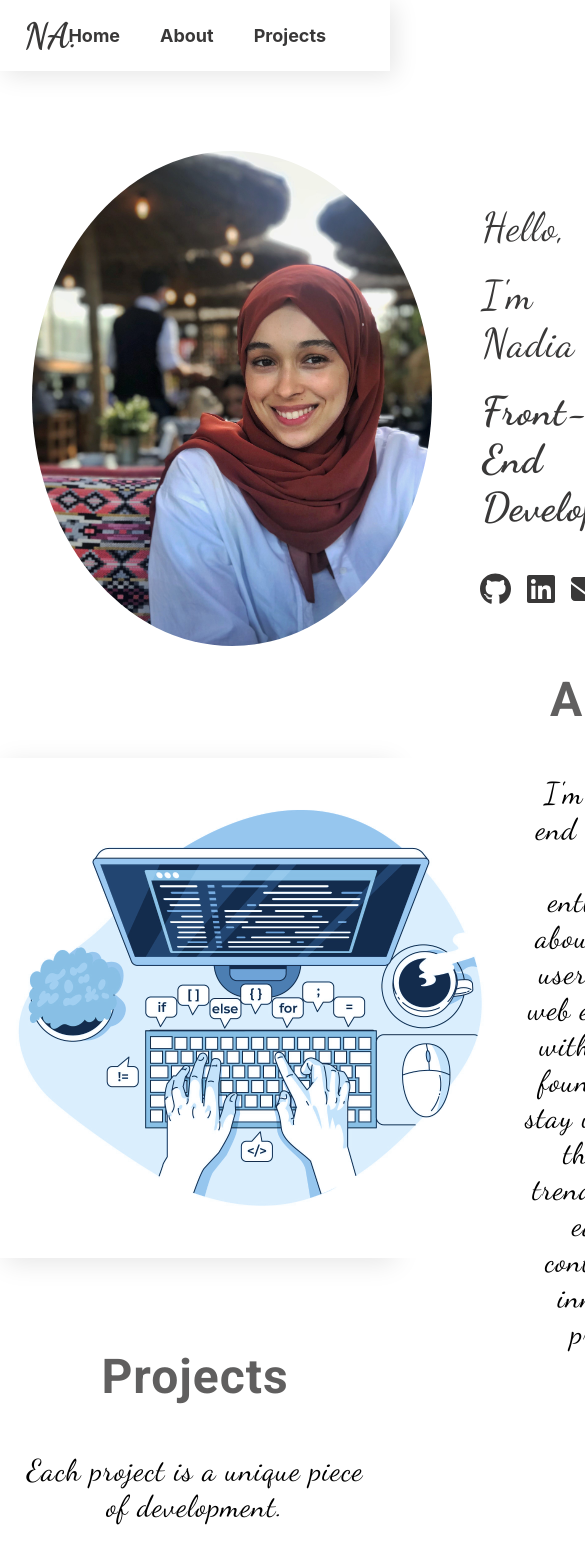
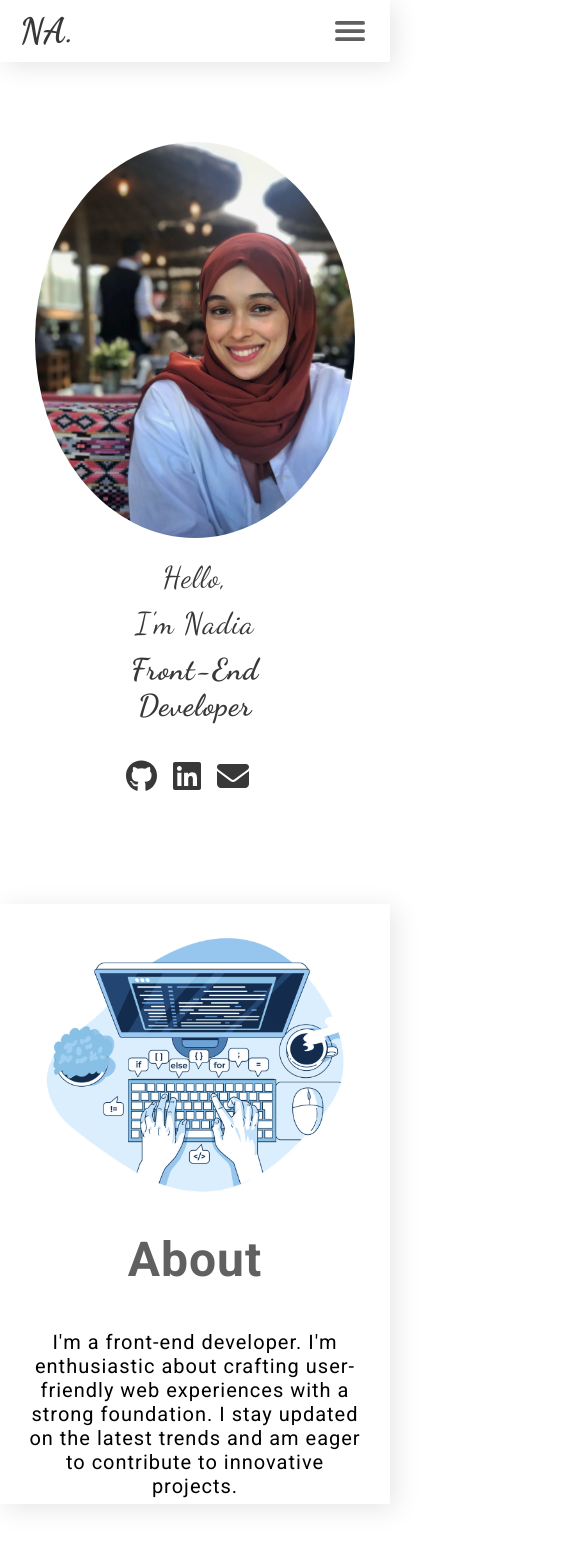
Before and after one commit to Nadia-Amz/my-portfolio, a React (Create React App) app: page / in a window 390 px wide. Shown: the top 1568 px of the page, 585 px wide, since content can reach past the window. Built offline with nearby package versions, Linux system fonts and the light colour scheme.

Commit message:
commited

```diff
--- a/src/components/About.js
+++ b/src/components/About.js
@@ -7,7 +7,7 @@ function about() {
     <>
       <section className="about-container">
         <div className="about-section" id="about">
-          <img src={aboutphoto} alt=""></img>
+          <img src={aboutphoto} alt="" className="about-photo"/>
           <div className="paragraph">
             <h1>About</h1>
             <p>
--- a/src/components/Header.js
+++ b/src/components/Header.js
@@ -4,6 +4,14 @@ import { Link } from "react-scroll";
 
 function Header() {
   const [sticky, setSticky] = useState(false);
+  const [isOpen, setIsOpen] = useState(false);
+
+  const toggleMenu = () => {
+    setIsOpen(!isOpen);
+  };
+  const handleClick = () => {
+    setIsOpen(false);
+  };
 
   function stickyNavbar() {
     if (window.scrollY > 0) {
@@ -13,13 +21,20 @@ function Header() {
     }
   }
   window.addEventListener("scroll", stickyNavbar);
+
+  function resizeWindow() {
+    if (window.innerWidth > 735) {
+      setIsOpen(false);
+    }
+  }
+  window.addEventListener("resize", resizeWindow);
   return (
     <>
       <div className={sticky ? "navigation-bar sticky" : "navigation-bar"}>
         <a href="/">
           <p className="logoImage">NA.</p>
         </a>
-        <ul>
+        <ul className={isOpen ? "menu" : ""}>
           <a href="/">
             <li className="active">Home</li>
           </a>
@@ -30,6 +45,8 @@ function Header() {
               smooth={true}
               offset={-150}
               duration={700}
+              onClick={handleClick}
+
             >
               About
             </Link>
@@ -41,11 +58,16 @@ function Header() {
               smooth={true}
               offset={-100}
               duration={700}
+              onClick={handleClick}
+
             >
               Projects
             </Link>
           </li>
         </ul>
+        <div onClick={toggleMenu} className={isOpen ? "close" : "menu"}>
+          <ion-icon name="menu"></ion-icon>
+        </div>
       </div>
     </>
   );
--- a/src/css/style.css
+++ b/src/css/style.css
@@ -12,7 +12,7 @@ body{
 .navigation-bar{
     display: flex;
     flex-direction: row;
-    justify-content: space-around;
+    justify-content: space-between;
     align-items: center;
     backdrop-filter: blur(7px) ;
     background-color: rgba(255, 255, 255, 0.20);
@@ -63,15 +63,55 @@ body{
     color: #56baff;
 }
 
+/* hamburger menu*/
+
+.navigation-bar ion-icon{
+    display: none;
+    color: #393838;
+    font-size: 40px;
+    cursor: pointer;
+    opacity: 0.8;
+}
+.navigation-bar ion-icon:hover {
+    opacity: 1;
+}
+
+.navigation-bar ul.menu {
+    display: flex;
+    flex-direction: column;
+    justify-content: center;
+    position: absolute;
+    width: 300px;
+    height: 500px;
+    top: 62px;
+    right: 0;
+    background-color: #000000;
+    box-shadow: 0px 0px 10px rgba(0, 0, 0, 0.1);
+    padding: 20px;
+    z-index: 2;
+    border-bottom-left-radius: 16px;
+    border-bottom-right-radius: 16px;
+    transition: .3s ease-in-out;
+}
+
+.navigation-bar ul.menu li {
+  margin: 15px 0;
+  display: flex;
+}
+
+.navigation-bar ul.menu .close{
+    display: none;
+}
+
 /* main section */
 
 .main-section{
     display: flex;
-    flex-direction: row;
-    justify-content: space-evenly;
+    justify-content: center;
+    align-items: center;
     width: 100%;
     height: auto;
-    position: relative;
+    /* position: relative; */
 }
 .profil-section{
     display: flex;
@@ -97,7 +137,7 @@ body{
 .text p,h1,h2{
     font-size: 40px;
     font-family: "Dancing Script", cursive;
-    padding: 10px 50px;
+    padding: 5px 50px;
     width: 100%;
     color: #393838;
     letter-spacing: 1px;
@@ -154,14 +194,17 @@ body{
 }
 .about-section p,
 .project-section p{
-    font-size: 30px;
-    font-family: "Dancing Script", cursive;
+    font-size: 25px;
+    font-family: "Roboto";
     padding: 5px 25px;
     width: 100%;
     letter-spacing: 1px;
     margin-top: 2rem;
     text-align: center;
     color: #000000;
+}
+.about-photo{
+    width: 30rem;
 }
 .project-section{
     margin-top: 5rem;
@@ -191,12 +234,11 @@ body{
     margin-top: 2rem;
 }
 .card p{
-    font-size: 25px;
-    font-family: "Dancing Script", cursive;
+    font-size: 20px;
+    font-family: "Roboto";
     padding: 15px 20px;
     text-align: center;
     letter-spacing: 1px;
-    font-weight: bold;
 }
 .languages{
     display: flex;
@@ -252,13 +294,15 @@ body{
     height: 100px;
 }
 
+/* Footer */
+
 .footer-section{
     position: relative;
     display: flex;
     flex-direction: row;
     justify-content: space-between;
     align-items: center;
-    max-width: 100%;
+    width: 100%;
     height: auto;
     padding: 20px 50px;
     background: #3586ff;
@@ -325,6 +369,7 @@ body{
 }
 
 .wave{
+    display: flex;
     position: absolute;
     top: -100px;
     left: 0;
@@ -375,3 +420,61 @@ body{
         background-position-x: 1000px;
     }
 }
+
+@media (max-width: 827px){
+    .text p,h1,h2{
+        font-size: 30px;
+    }
+    .profil{
+        width: 20rem;
+    }
+    .about-section p,
+    .project-section p{
+        font-size: 20px;
+
+    }
+    .about-photo{
+        width: 20rem;
+    }
+}
+
+@media (max-width:735px) {
+    .navigation-bar ul {
+        flex-direction: column;
+        justify-content: center;
+    }
+    .navigation-bar ion-icon {
+        display: block;
+    }
+    .navigation-bar ul li{
+        display: none;
+    }
+    .navigation-bar ul.menu li {
+        font-size: medium;
+        color: #fff;
+    }
+    .text p,h1,h2{
+        text-align: center;
+
+    }
+    .about-section{
+        display: flex;
+        flex-direction: column;
+        height: 600px;
+    }
+    .profil-section{
+        display: flex;
+        flex-direction: column;
+    }
+    .text{
+        margin-top: 1rem;
+    }
+    .contact-area{
+        justify-content: center;
+        align-items: center;
+        margin-left: 0;
+    }
+    .footer-container{
+        justify-content: space-between;
+    }
+}
```
